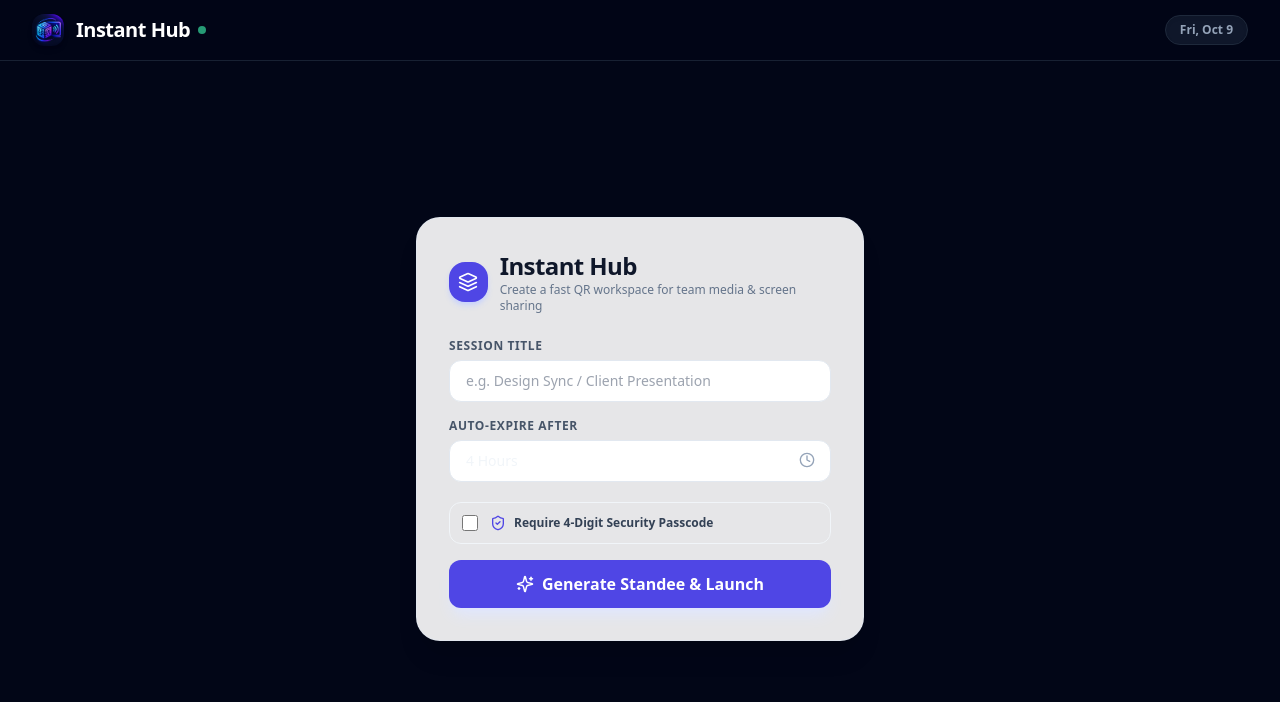
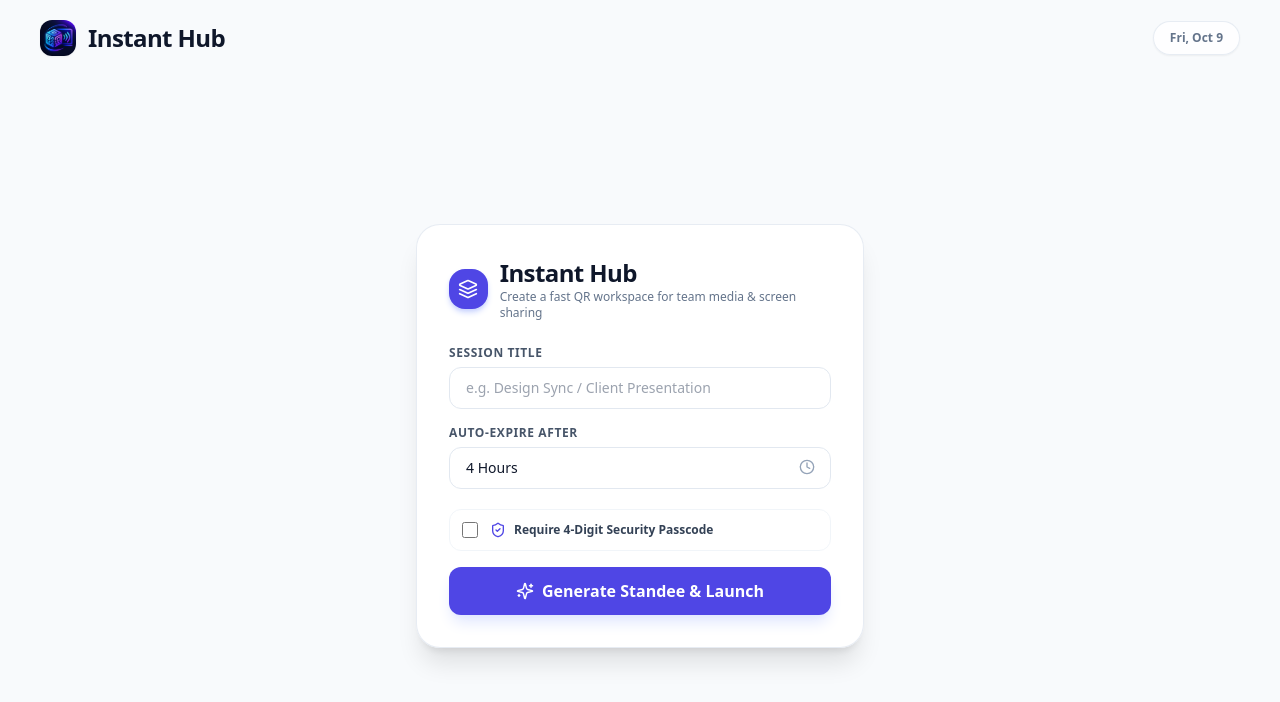
Before and after one commit to ankurkumar-ship-it/instant-hub, a React (Vite) app in the folder client/: page / in a window 1280 px wide. Shown: the top 702 px of the page. Built offline with nearby package versions, Linux system fonts and the light colour scheme.

Commit message:
Update App.jsx

```diff
--- a/client/src/App.jsx
+++ b/client/src/App.jsx
@@ -4,7 +4,7 @@ import CreateSession from './components/CreateSession';
 import StandeeCard from './components/StandeeCard';
 import GuestRoom from './components/GuestRoom';
 
-// Top Corner Branding Header (Google Meet style)
+// Top Corner Branding Header (Clean without lines or dots)
 function AppHeader() {
   const today = new Date().toLocaleDateString('en-US', {
     weekday: 'short',
@@ -13,28 +13,24 @@ function AppHeader() {
   });
 
   return (
-    <header className="w-full bg-slate-950/80 backdrop-blur-md border-b border-slate-800/80 sticky top-0 z-50 px-4 sm:px-8 py-3.5 flex items-center justify-between">
+    <header className="w-full bg-transparent sticky top-0 z-50 px-6 sm:px-10 py-5 flex items-center justify-between">
       {/* Top-Left Corner: Logo + Instant Hub Text */}
       <Link to="/" className="flex items-center gap-3 select-none no-underline group">
         <img
           src="/icon.png"
           alt="Instant Hub Logo"
-          className="w-8 h-8 rounded-xl object-contain shadow-md transition-transform duration-200 group-hover:scale-105"
+          className="w-9 h-9 rounded-xl object-contain shadow-sm transition-transform duration-200 group-hover:scale-105"
           onError={(e) => {
-            // Fallback agar icon load na ho
             e.target.style.display = 'none';
           }}
         />
-        <div className="flex items-center gap-2">
-          <span className="text-xl font-bold tracking-tight text-white group-hover:text-indigo-400 transition-colors">
-            Instant Hub
-          </span>
-          <span className="w-2 h-2 rounded-full bg-emerald-400 animate-pulse" />
-        </div>
+        <span className="text-2xl font-bold tracking-tight text-slate-900 group-hover:text-indigo-600 transition-colors">
+          Instant Hub
+        </span>
       </Link>
 
-      {/* Top-Right Corner: Current Date Indicator */}
-      <div className="hidden sm:flex items-center gap-2 text-xs font-semibold text-slate-400 bg-slate-900 border border-slate-800 px-3.5 py-1.5 rounded-full shadow-inner">
+      {/* Top-Right Corner: Date Badge */}
+      <div className="hidden sm:flex items-center gap-2 text-xs font-semibold text-slate-500 bg-white/80 backdrop-blur-sm border border-slate-200/80 px-4 py-2 rounded-full shadow-sm">
         <span>{today}</span>
       </div>
     </header>
@@ -46,7 +42,7 @@ function HostHome() {
   const [activeSession, setActiveSession] = useState(null);
 
   return (
-    <div className="min-h-[calc(100vh-65px)] bg-slate-950 flex items-center justify-center p-4">
+    <div className="min-h-[calc(100vh-80px)] flex items-center justify-center p-4">
       {!activeSession ? (
         <CreateSession onSessionCreated={(data) => setActiveSession(data)} />
       ) : (
@@ -64,8 +60,9 @@ function HostHome() {
 export default function App() {
   return (
     <BrowserRouter>
-      <div className="min-h-screen bg-slate-950 text-slate-100 flex flex-col font-sans selection:bg-indigo-500 selection:text-white">
-        {/* Persistent Branding Header */}
+      {/* Background wapas pehle jaisa light / white */}
+      <div className="min-h-screen bg-slate-50 text-slate-900 flex flex-col font-sans selection:bg-indigo-500 selection:text-white">
+        {/* Branding Header */}
         <AppHeader />
 
         {/* View Routing */}
```
